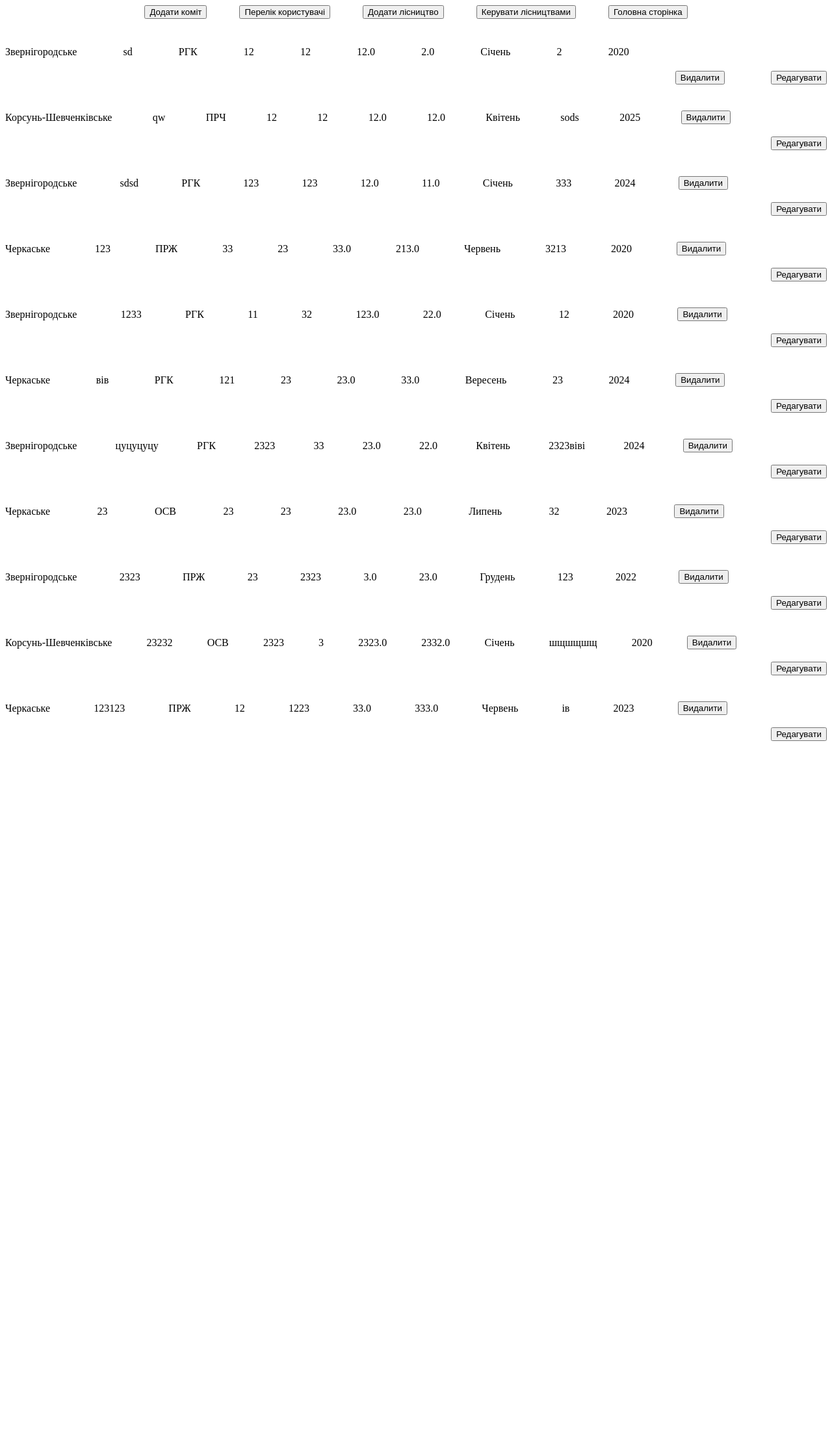
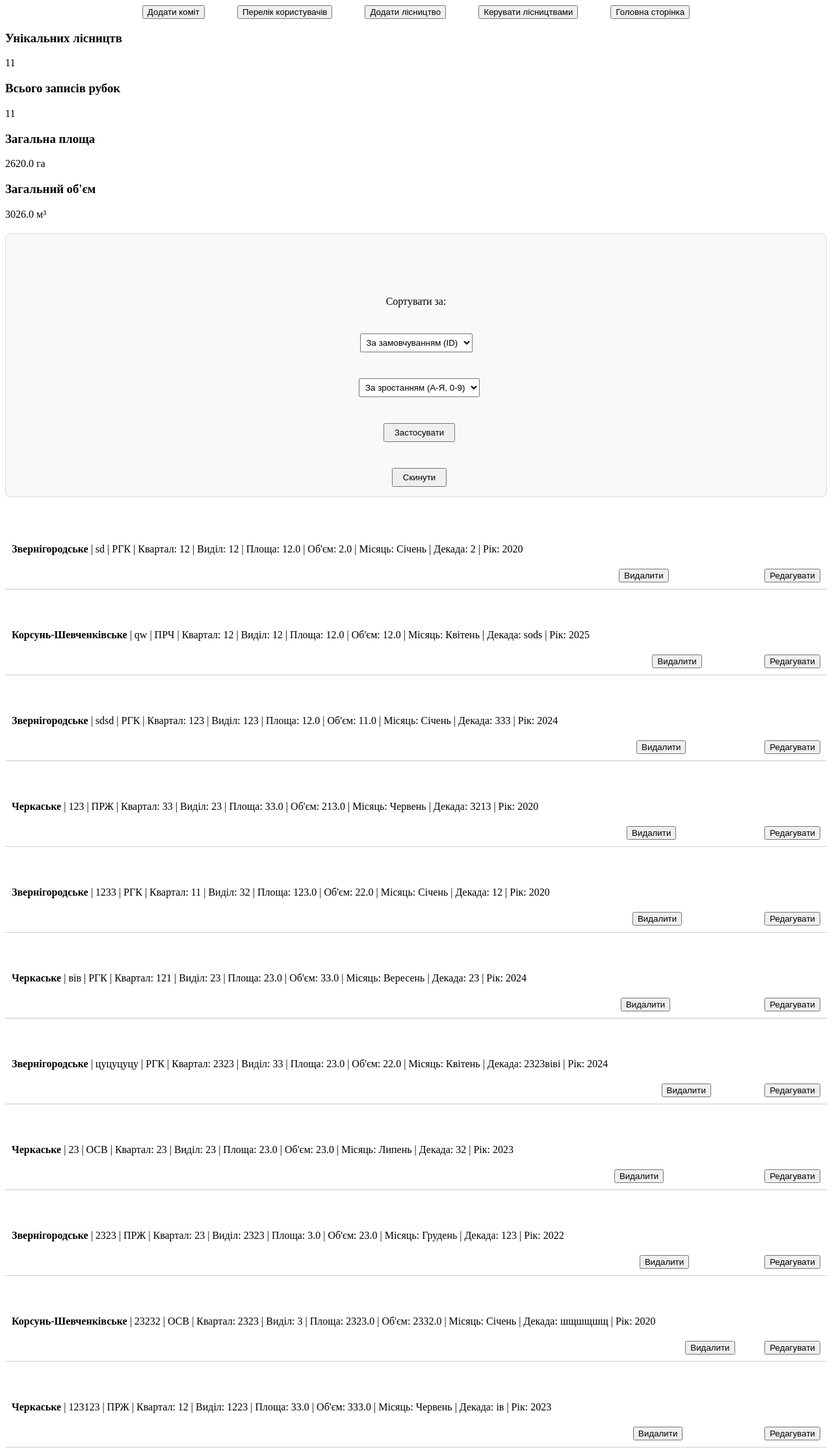
Before and after one commit to ytre12/coursework, a Flask app: page /change in a window 1280 px wide. Shown: the whole page at 65% size. Before the commit the page ends 1140 px from the top, so only its background shows below. Run offline with Flask 3, Linux system fonts and the light colour scheme; a user stored in the database is signed in; data comes from the database, SQL or seed files in the repository.

Commit message:
Add sorted funk in admin change, all_users, all statistics in change,

```diff
--- a/app.py
+++ b/app.py
@@ -2,6 +2,7 @@ from flask import Flask, render_template, request, redirect, url_for, jsonify
 from DB import db, Forest, User, Comits, Forum, Favorite
 from datetime import datetime
 from flask_login import LoginManager, login_user, logout_user, login_required, current_user
+from sqlalchemy import func
 
 from decorators import admin_required
 
@@ -78,8 +79,51 @@ def admin():
 @login_required
 @admin_required
 def change():
-    all_forests = Forest.query.all()
-    return render_template('change.html', forests=all_forests)
+    # Отримуємо параметри з URL (наприклад: ?sort=year&order=desc)
+    sort_by = request.args.get('sort', 'id')
+    order = request.args.get('order', 'asc')
+
+    # Список дозволених колонок (щоб уникнути помилок, якщо в URL введуть щось зайве)
+    valid_columns = [
+        'id', 'mainForest', 'forest', 'typeCutting', 'quarter',
+        'department', 'area', 'volumeForestManagement', 'month', 'decade', 'year'
+    ]
+
+    if sort_by in valid_columns:
+        # Динамічно отримуємо колонку з моделі Forest (еквівалентно Forest.year, Forest.area тощо)
+        column = getattr(Forest, sort_by)
+
+        # Визначаємо напрямок сортування
+        if order == 'desc':
+            all_forests = Forest.query.order_by(column.desc()).all()
+        else:
+            all_forests = Forest.query.order_by(column.asc()).all()
+    else:
+        # Якщо параметра немає, або він неправильний — видаємо все за замовчуванням
+        all_forests = Forest.query.all()
+
+    # 1. Загальна кількість записів (всі рубки)
+    total_cuttings = Forest.query.count()
+
+    # 2. Кількість УНІКАЛЬНИХ лісництв (наприклад, скільки різних mainForest у базі)
+    unique_forests = db.session.query(func.count(func.distinct(Forest.forest))).scalar()
+
+    # 3. Загальна площа (сума всіх значень у колонці area)
+    total_area = db.session.query(func.sum(Forest.area)).scalar()
+    # Якщо база порожня, sum поверне None, тому робимо перевірку:
+    total_area = round(total_area, 2) if total_area else 0.0
+
+    # 4. (Бонус) Загальний об'єм
+    total_volume = db.session.query(func.sum(Forest.volumeForestManagement)).scalar()
+    total_volume = round(total_volume, 2) if total_volume else 0.0
+
+    # Передаємо ці змінні у шаблон
+    return render_template('change.html',
+                           forests=all_forests, # твоя відсортована база
+                           total_cuttings=total_cuttings,
+                           unique_forests=unique_forests,
+                           total_area=total_area,
+                           total_volume=total_volume)
 
 @app.route('/delete/<int:id>', methods=['POST', 'GET'])
 @login_required
@@ -134,7 +178,24 @@ def edit(id):
 @login_required
 @admin_required
 def all_users():
-    users = User.query.all()
+    # Отримуємо параметри сортування
+    sort_by = request.args.get('sort', 'id')
+    order = request.args.get('order', 'asc')
+
+    # Дозволені колонки для таблиці User
+    valid_columns = ['id', 'username', 'gmail', 'isAdmin']
+
+    if sort_by in valid_columns:
+        # Динамічно отримуємо колонку (User.id, User.username тощо)
+        column = getattr(User, sort_by)
+
+        if order == 'desc':
+            users = User.query.order_by(column.desc()).all()
+        else:
+            users = User.query.order_by(column.asc()).all()
+    else:
+        users = User.query.all()
+
     return render_template('all_user.html', users=users)
 
 
--- a/templates/change.html
+++ b/templates/change.html
@@ -9,30 +9,70 @@
 <body>
     <header>
         <a href="{{ url_for('comits')}}"><button>Додати коміт</button></a>
-        <a href="{{ url_for('all_users') }}"><button>Перелік користувачі</button></a>
+        <a href="{{ url_for('all_users') }}"><button>Перелік користувачів</button></a>
         <a href="{{ url_for('admin') }}"><button>Додати лісництво</button></a>
         <a href="{{ url_for('change') }}"><button>Керувати лісництвами</button></a>
         <a href="{{ url_for('main') }}"><button>Головна сторінка</button></a>
     </header>
+
+    <div class="stat-card">
+        <h3>Унікальних лісництв</h3>
+        <div class="stat-value">{{ unique_forests }}</div>
+    </div>
+
+    <div class="stat-card">
+        <h3>Всього записів рубок</h3>
+        <div class="stat-value">{{ total_cuttings }}</div>
+    </div>
+
+    <div class="stat-card">
+        <h3>Загальна площа</h3>
+        <div class="stat-value">{{ total_area }} га</div>
+    </div>
+
+    <div class="stat-card" style="border-left-color: #2980b9;">
+        <h3>Загальний об'єм</h3>
+        <div class="stat-value">{{ total_volume }} м³</div>
+    </div>
+
+    <div style="text-align: center; margin: 20px 0; padding: 15px; background: #f9f9f9; border: 1px solid #ddd; border-radius: 8px;">
+        <form action="{{ url_for('change') }}" method="GET">
+            <label for="sort">Сортувати за:</label>
+            <select name="sort" id="sort" style="padding: 5px;">
+                <option value="id" {% if request.args.get('sort') == 'id' %}selected{% endif %}>За замовчуванням (ID)</option>
+                <option value="mainForest" {% if request.args.get('sort') == 'mainForest' %}selected{% endif %}>Головним лісництвом</option>
+                <option value="forest" {% if request.args.get('sort') == 'forest' %}selected{% endif %}>Лісництвом</option>
+                <option value="typeCutting" {% if request.args.get('sort') == 'typeCutting' %}selected{% endif %}>Типом рубки</option>
+                <option value="quarter" {% if request.args.get('sort') == 'quarter' %}selected{% endif %}>Кварталом</option>
+                <option value="department" {% if request.args.get('sort') == 'department' %}selected{% endif %}>Виділом</option>
+                <option value="area" {% if request.args.get('sort') == 'area' %}selected{% endif %}>Площею</option>
+                <option value="volumeForestManagement" {% if request.args.get('sort') == 'volumeForestManagement' %}selected{% endif %}>Об'ємом</option>
+                <option value="month" {% if request.args.get('sort') == 'month' %}selected{% endif %}>Місяцем</option>
+                <option value="decade" {% if request.args.get('sort') == 'decade' %}selected{% endif %}>Декадою</option>
+                <option value="year" {% if request.args.get('sort') == 'year' %}selected{% endif %}>Роком</option>
+            </select>
+
+            <select name="order" id="order" style="padding: 5px; margin-left: 10px;">
+                <option value="asc" {% if request.args.get('order') == 'asc' %}selected{% endif %}>За зростанням (А-Я, 0-9)</option>
+                <option value="desc" {% if request.args.get('order') == 'desc' %}selected{% endif %}>За спаданням (Я-А, 9-0)</option>
+            </select>
+
+            <button type="submit" style="padding: 5px 15px; margin-left: 10px;">Застосувати</button>
+            <a href="{{ url_for('change') }}"><button type="button" style="padding: 5px 15px; margin-left: 10px;">Скинути</button></a>
+        </form>
+    </div>
     <main>
         {% for forest in forests %}
-        <div class="forest-item">
-            <p>{{ forest.mainForest }}</p>
-            <p>{{ forest.forest }}</p>
-            <p>{{ forest.typeCutting }}</p>
-            <p>{{ forest.quarter }}</p>
-            <p>{{ forest.department }}</p>
-            <p>{{ forest.area }}</p>
-            <p>{{ forest.volumeForestManagement }}</p>
-            <p>{{ forest.month }}</p>
-            <p>{{ forest.decade }}</p>
-            <p>{{ forest.year }}</p>
+        <div class="forest-item" style="border-bottom: 1px solid #ccc; padding: 10px; margin-bottom: 10px;">
+            <p><strong>{{ forest.mainForest }}</strong> | {{ forest.forest }} | {{ forest.typeCutting }} | Квартал: {{ forest.quarter }} | Виділ: {{ forest.department }} | Площа: {{ forest.area }} | Об'єм: {{ forest.volumeForestManagement }} | Місяць: {{ forest.month }} | Декада: {{ forest.decade }} | Рік: {{ forest.year }}</p>
 
-            <form action="{{ url_for('delete', id=forest.id) }}" method="POST">
+            <form action="{{ url_for('delete', id=forest.id) }}" method="POST" style="display:inline;">
                 <input type="submit" value="Видалити" onclick="return confirm('Ви впевнені?')">
             </form>
-            <form action="{{ url_for('edit', id=forest.id) }}" method="GET">
+
+            <form action="{{ url_for('edit', id=forest.id) }}" method="GET" style="display:inline;">
                 <input type="submit" value="Редагувати">
+            </form>
         </div>
         {% endfor %}
     </main>
```
Also changed, not shown: templates/all_user.html (+28 -8 lines).
